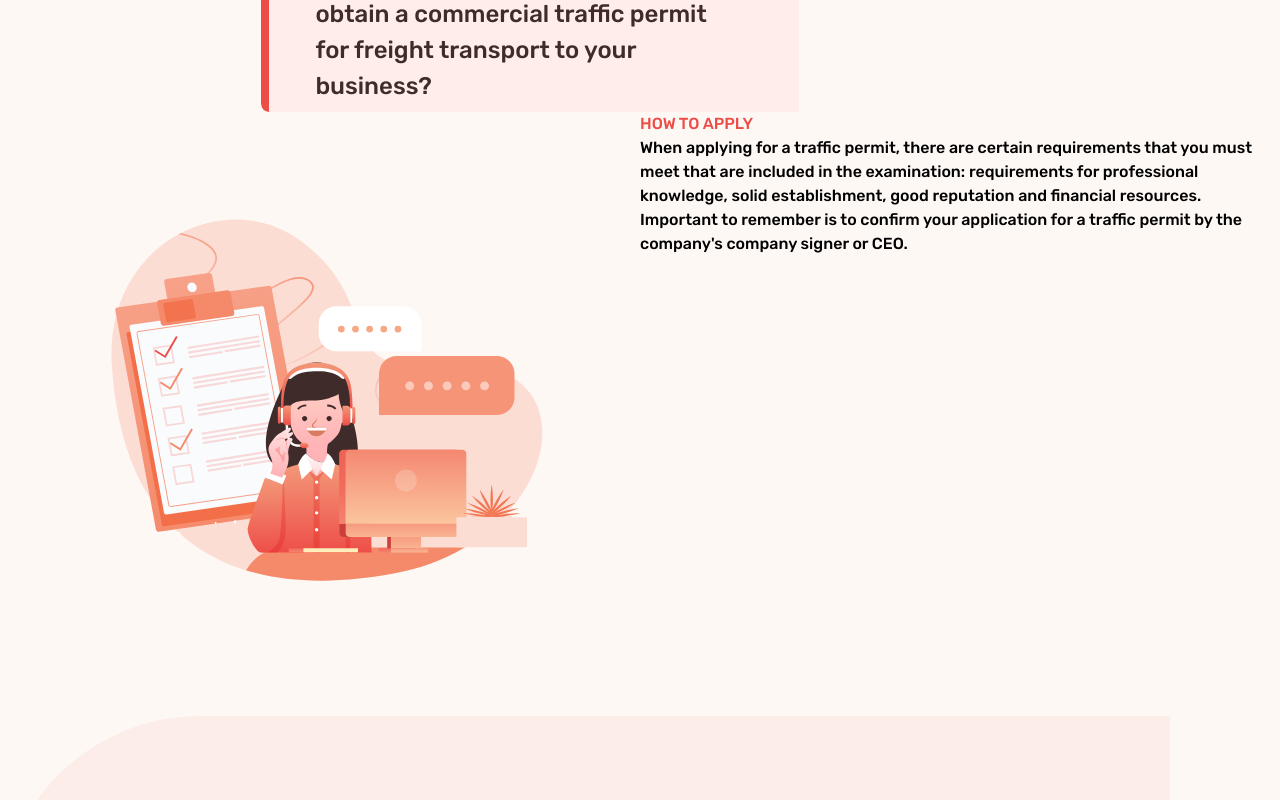
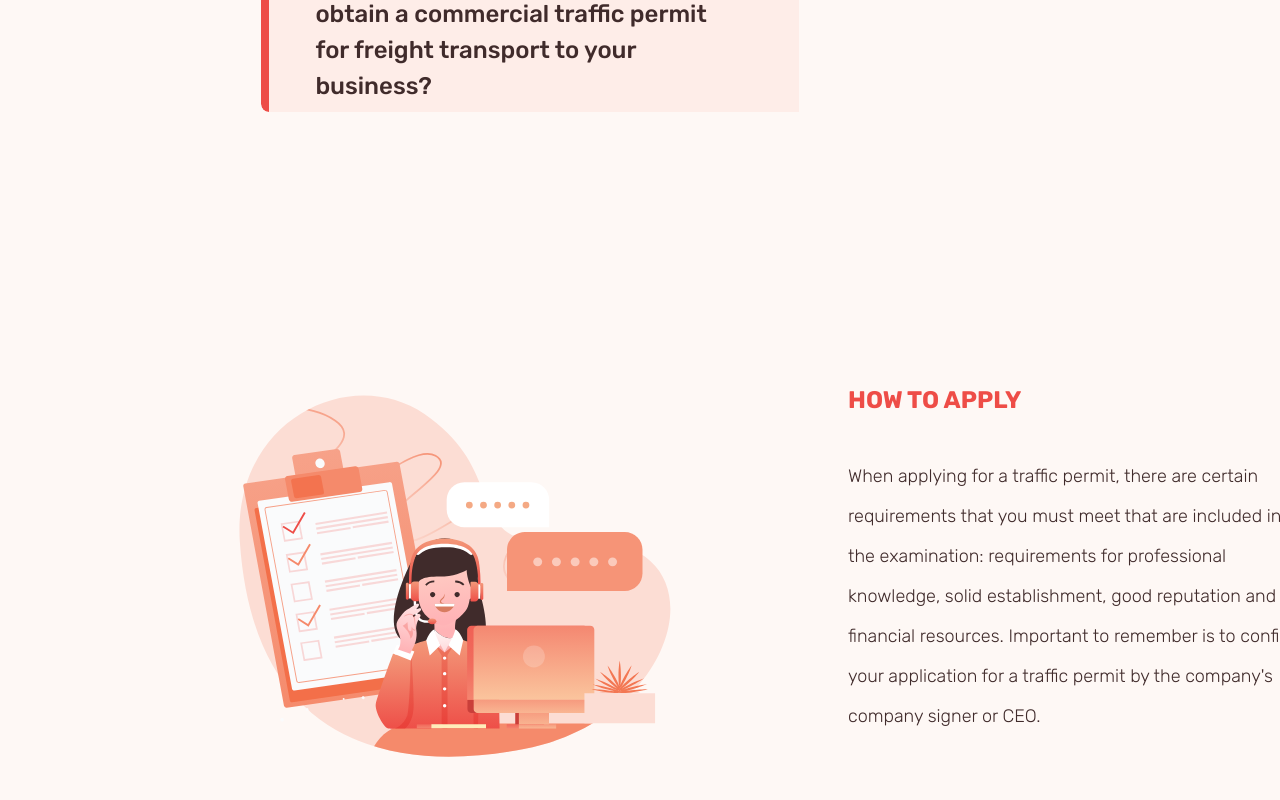
Before and after one commit to stefaniarotaru/trafico-challenge, a React (Create React App) app: page / in a window 1280 px wide. Shown: the part 1800-2600 px from the top of the page. Built offline with nearby package versions, Linux system fonts and the light colour scheme.

Commit message:
add 'how to' section

```diff
--- a/src/pages/Howto.js
+++ b/src/pages/Howto.js
@@ -4,12 +4,40 @@ import illustration from '../images/illustrations.svg'
 const Howto = () => {
     return (
         <>
-            <div className='grid grid-cols-2'>
-                <div><img src={illustration} /></div>
+            <div className='grid
+            grid-cols-1
+            md:grid-cols-2
+            md:mt-[10rem]
+            xl:mt-[17rem]
+'>
+                <div>
+                    <img src={illustration}
+                        className='xl:ml-[8rem]
+                lg:-mt-[6rem]'
+                        data-aos="fade-right"
+                        data-aos-duration="1600"
+                        data-aos-once="true" />
+                </div>
 
-                <div className='font-rubik'>
-                    <p className='text-[#EE4D47]'>HOW TO APPLY</p>
-                    <p>When applying for a traffic permit, there are certain requirements that you must meet that are included in the examination: requirements for professional knowledge, solid establishment, good reputation and financial resources. Important to remember is to confirm your application for a traffic permit by the company's company signer or CEO.</p>
+                <div className='font-rubik
+                xl:ml-[11rem]
+                w-full
+                px-[2rem] '>
+
+                    <p id='howto'
+                        className='text-[#EE4D47]
+                    text-2xl
+                    font-bold'>HOW TO APPLY</p>
+
+                    <p className='text-[#402B2B] absolute
+                text-lg
+                font-light
+                leading-10
+                w-[22rem]
+                lg:w-[27rem]
+                xl:w-[28.438rem]
+                mt-10 '>
+                        When applying for a traffic permit, there are certain requirements that you must meet that are included in the examination: requirements for professional knowledge, solid establishment, good reputation and financial resources. Important to remember is to confirm your application for a traffic permit by the company's company signer or CEO.</p>
                 </div>
 
             </div>
```
